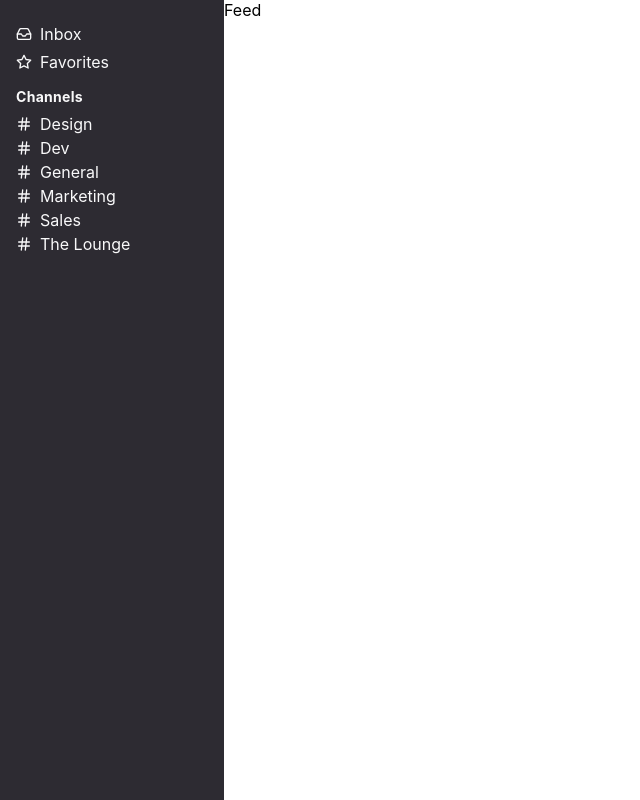
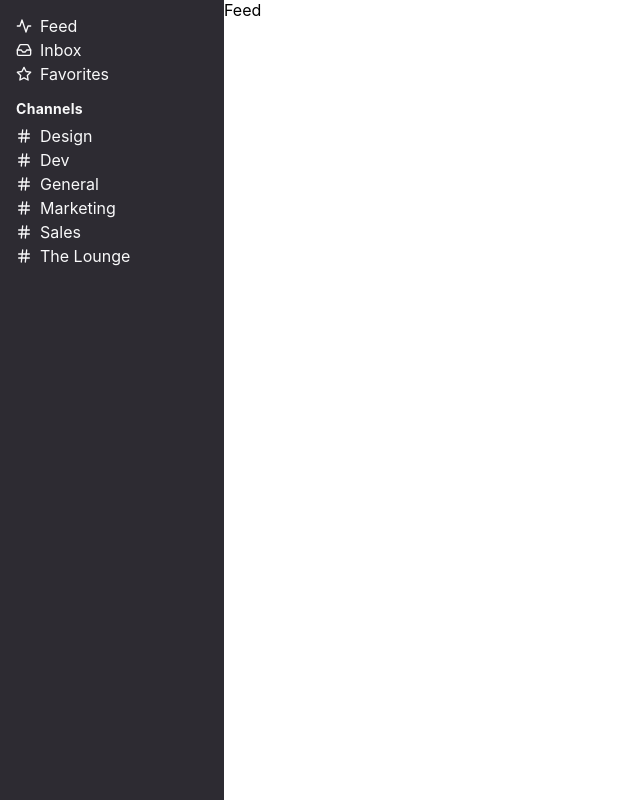
Before and after one commit to pjaws/fikra, a React (Create React App) app: page /ch/1/threads in a window 1280 px wide. Shown: the whole page, without its empty margins (0-640 px from the left). Built offline with nearby package versions, Linux system fonts and the light colour scheme.

Commit message:
complete app layout, fix styles

```diff
--- a/src/components/SideNavbar.js
+++ b/src/components/SideNavbar.js
@@ -2,10 +2,11 @@
 import PropTypes from 'prop-types';
 import styled from 'styled-components';
 import { Box, Flex } from 'rebass/styled-components';
-import { Inbox, Star } from 'react-feather';
+import { Inbox, Star, Activity } from 'react-feather';
 
 import theme from '../utils/theme';
 import ChannelList from './ChannelList';
+import SideNavbarListItem from './SideNavbarListItem';
 
 const StyledSidebar = styled(Flex)`
   grid-area: side-navbar;
@@ -23,40 +24,19 @@
   list-style-type: none;
 `;
 
-const LinkListItem = styled.li`
-  cursor: pointer;
-  display: flex;
-  align-items: center;
-  margin-top: ${theme.space[2]}px;
-
-  &:first-child: {
-    margin-top: 0;
-  }
-`;
-
-const LinkListItemIcon = styled(Box)`
-  display: flex;
-  align-items: center;
-`;
-
-function SideNavbar({ channels, ...props }) {
+function SideNavbar({ channels, ...rest }) {
   return (
-    // eslint-disable-next-line react/jsx-props-no-spreading
-    <StyledSidebar flexDirection="column" flexWrap="nowrap" {...props}>
+    <StyledSidebar
+      data-testid="SideNavbar"
+      flexDirection="column"
+      flexWrap="nowrap"
+      {...rest}
+    >
       <Links px={3} mt={3}>
         <LinkList>
-          <LinkListItem>
-            <LinkListItemIcon mr={2}>
-              <Inbox size={theme.fontSizes[2]} />
-            </LinkListItemIcon>
-            Inbox
-          </LinkListItem>
-          <LinkListItem>
-            <LinkListItemIcon mr={2}>
-              <Star size={theme.fontSizes[2]} />
-            </LinkListItemIcon>
-            Favorites
-          </LinkListItem>
+          <SideNavbarListItem Icon={Activity} title="Feed" url="/feed" />
+          <SideNavbarListItem Icon={Inbox} title="Inbox" url="/inbox" />
+          <SideNavbarListItem Icon={Star} title="Favorites" url="/favorites" />
         </LinkList>
       </Links>
       <ChannelList channels={channels} />
--- /dev/null
+++ b/src/components/SideNavbarListItem.js
@@ -0,0 +1,52 @@
+import React from 'react';
+import PropTypes from 'prop-types';
+import styled from 'styled-components';
+import { Link } from '@reach/router';
+
+import theme from '../utils/theme';
+
+const ListItem = styled.li`
+  margin-top: ${theme.space[1]}px;
+
+  &:first-child {
+    margin-top: 0;
+  }
+
+  &:hover {
+    color: ${theme.colors.grays[2]};
+  }
+
+  & > a {
+    display: flex;
+    align-items: center;
+    text-decoration: none;
+    color: inherit;
+  }
+`;
+
+const ListItemIcon = styled.div`
+  display: flex;
+  align-items: center;
+  margin-right: ${theme.space[2]}px;
+`;
+
+const SideNavbarListItem = ({ Icon, title, url, ...rest }) => {
+  return (
+    <ListItem {...rest}>
+      <Link to={url}>
+        <ListItemIcon>
+          <Icon size={theme.fontSizes[2]} />
+        </ListItemIcon>
+        {title}
+      </Link>
+    </ListItem>
+  );
+};
+
+SideNavbarListItem.propTypes = {
+  Icon: PropTypes.element.isRequired,
+  title: PropTypes.string.isRequired,
+  url: PropTypes.string.isRequired,
+};
+
+export default SideNavbarListItem;
--- a/src/components/ThreadList.js
+++ b/src/components/ThreadList.js
@@ -38,6 +38,7 @@
 function ThreadList({ threads }) {
   return (
     <Container bg={theme.colors.grays[0]} p={3}>
+      {threads && (
         <List>
           {threads.map((thread) => (
             <ListItem key={thread.id}>
@@ -58,6 +59,7 @@
             </ListItem>
           ))}
         </List>
+      )}
     </Container>
   );
 }
--- a/src/layouts/ChannelLayout.js
+++ b/src/layouts/ChannelLayout.js
@@ -9,13 +9,16 @@
 
 const StyledChannelLayout = styled(Box)`
   display: grid;
-  grid-template-rows: 60px 1fr;
-  grid-template-areas: 'top-navbar channel-main';
+  grid-template-rows: 40px 1fr;
+  grid-template-areas:
+    'top-navbar'
+    'channel-main';
+  height: 100%;
 `;
 
-const ChannelLayout = ({ channelId }) => {
+const ChannelLayout = ({ channelId, ...rest }) => {
   return (
-    <StyledChannelLayout>
+    <StyledChannelLayout data-testid="ChannelLayout" {...rest}>
       <TopNavbar channelId={channelId} />
       <Router>
         <ThreadLayout default path={`/ch/${channelId}/threads`} />
--- a/src/layouts/ThreadLayout.js
+++ b/src/layouts/ThreadLayout.js
@@ -12,11 +12,12 @@
   display: grid;
   grid-template-columns: 21em 1fr;
   grid-template-areas: 'thread-navbar thread-main';
+  height: 100%;
 `;
 
 const ThreadLayout = () => {
   return (
-    <StyledThreadLayout>
+    <StyledThreadLayout data-testid="ThreadLayout">
       <ThreadList />
       <Router>
         <ThreadsHome default path="/" />
```
Also changed, not shown: 1 other file (tests, documents, lock files or other folders). Lines whose indentation alone changed are shown as unchanged.
